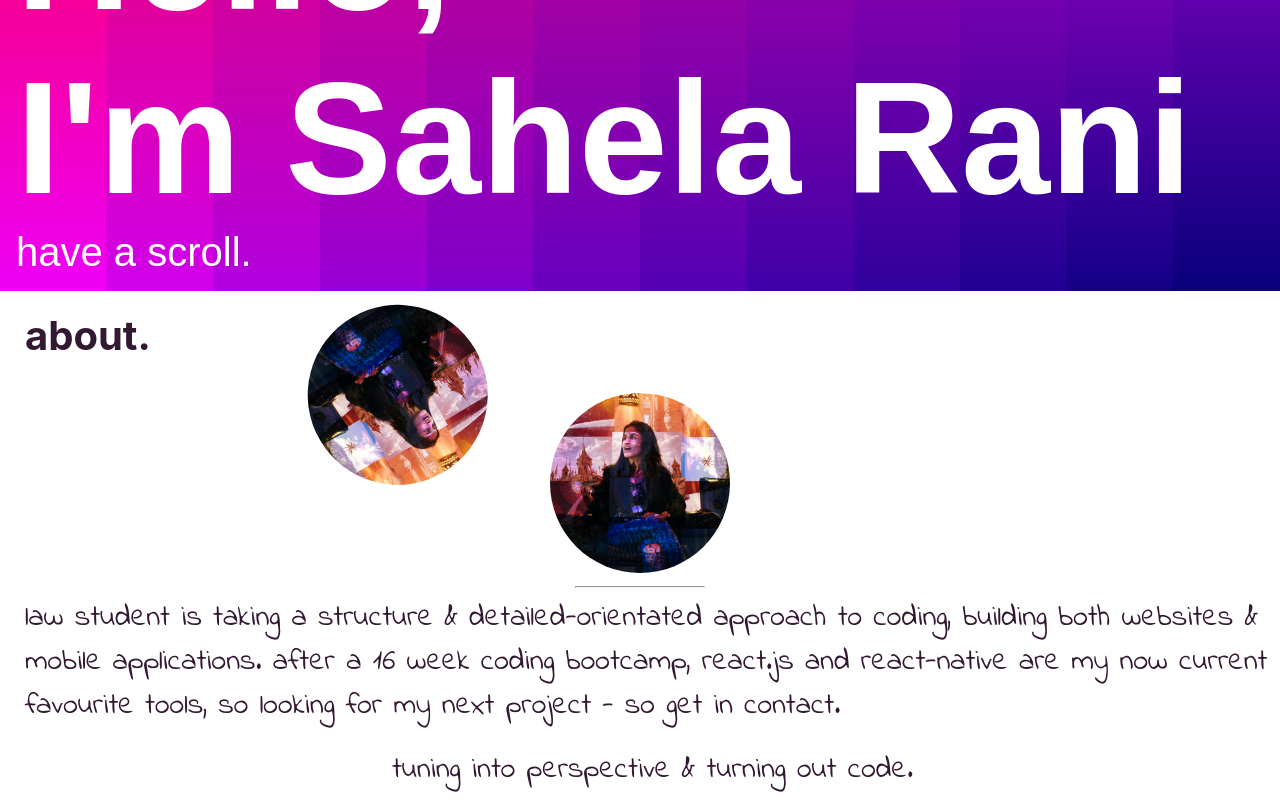
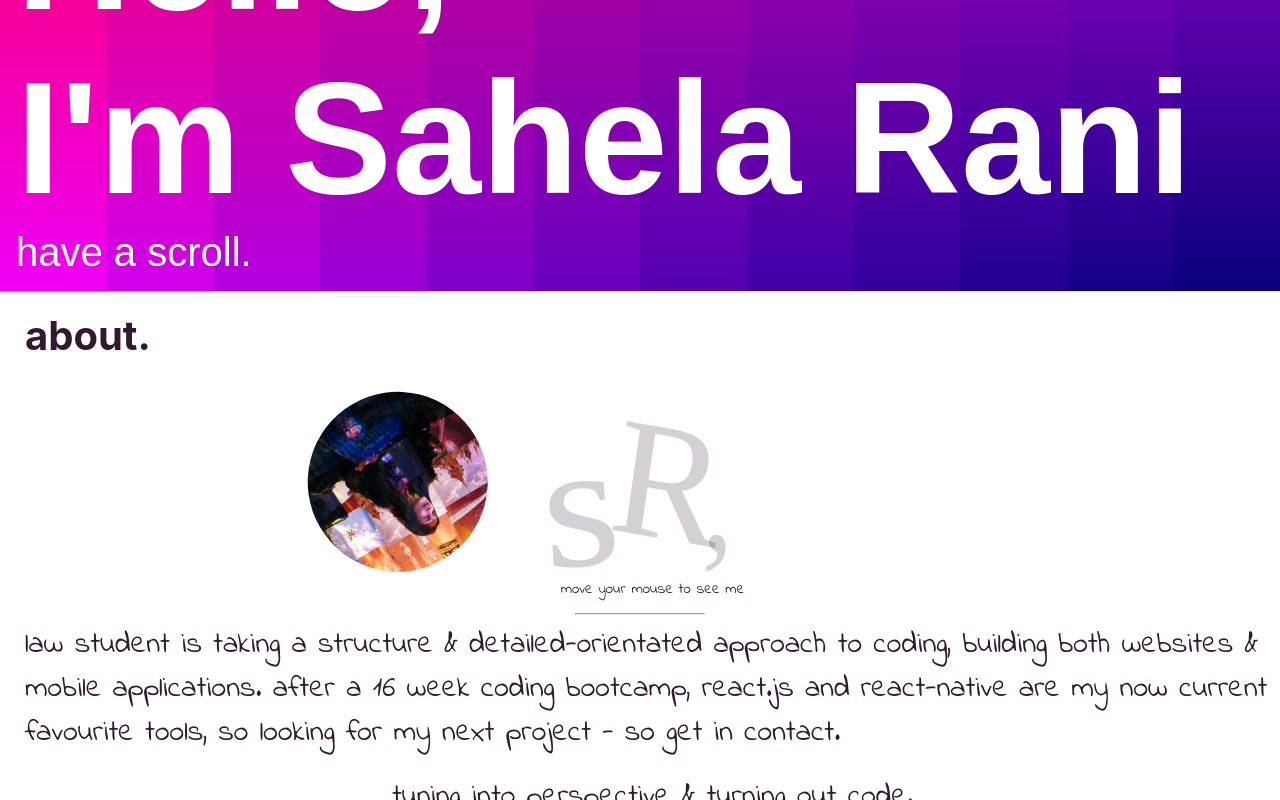
Before and after one commit to SahelaR/portfolioWebsite, a React (Create React App) app: page / in a window 1280 px wide. Shown: the part 509-1309 px from the top of the page. Built offline with nearby package versions, Linux system fonts and the light colour scheme.

Commit message:
animation to image

```diff
--- a/src/components/AboutMe/AboutMe.module.css
+++ b/src/components/AboutMe/AboutMe.module.css
@@ -94,9 +94,8 @@
     justify-content: center;
 }
 .image {
-    height: 180px;
-    width: 180px;
-    border-radius: 50%;
+    height: 165px;
+    width: 200px;
     vertical-align: middle;
     border-style: none;
 }
--- a/src/components/AboutMe/index.js
+++ b/src/components/AboutMe/index.js
@@ -1,6 +1,6 @@
 import React from 'react'
 import CSS from "../AboutMe/AboutMe.module.css"
-import Portrait from "/Users/sahel//Documents/portfolioWebsite/src/Assets/Images/portrait.png"
+import Portrait from "/Users/sahel//Documents/portfolioWebsite/src/Assets/Images/sr.svg"
 import Ball from "../Ball/index"
 
 export default class AboutMe extends React.Component {
@@ -12,10 +12,12 @@ export default class AboutMe extends React.Component {
 
         <div className={CSS.mainCoverContainer}>
          <div className={CSS.header}>
-           <Ball />
             <h3 className={CSS.about}>about.</h3>
+            <Ball />
+            <br />
             <ul className={CSS.row}>
-            <li><img className={CSS.image} src={Portrait} alt="portrait"></img></li>
+            <li><img className={CSS.image} src={Portrait} alt="portrait"></img>
+            <p style={{fontSize: "15px"}} className={CSS.paragraph}>move your mouse to see me</p></li>
                 </ul>
           <hr style={{width: "10% ", alignItems: "left"}} />
           <p className={CSS.paragraph}>law student is taking a structure & detailed-orientated approach
```
